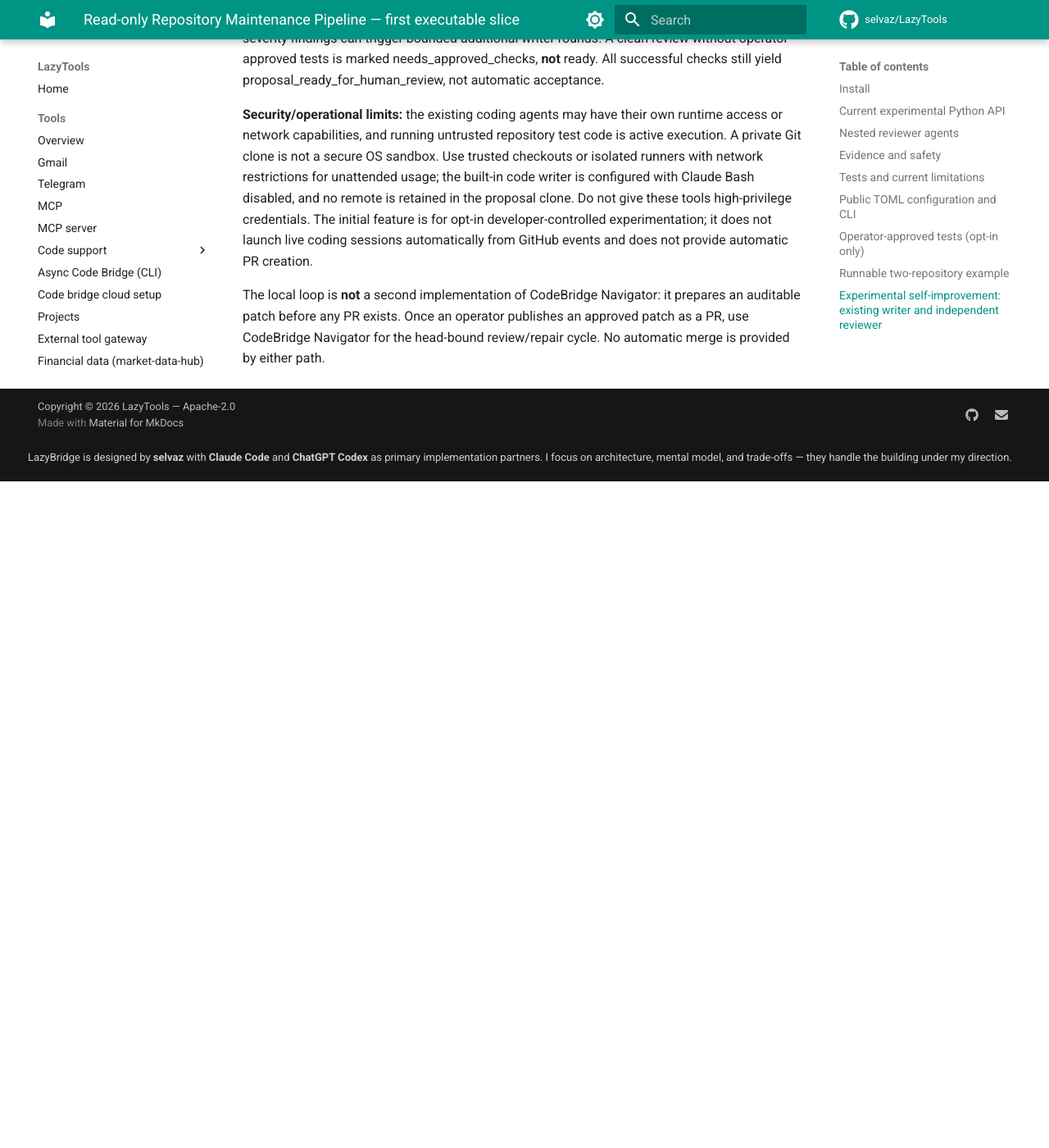
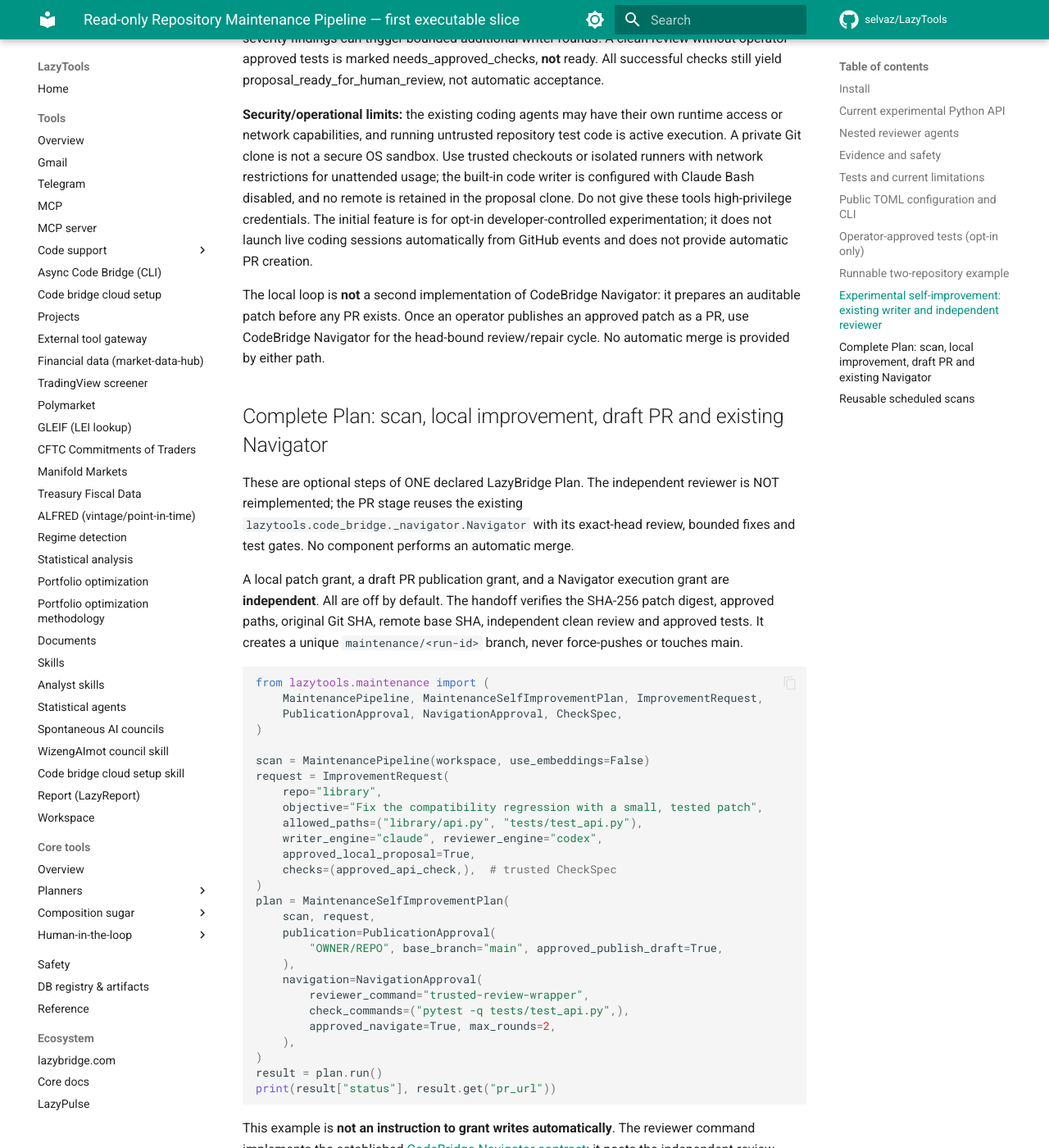
Before and after one commit to selvaz/LazyTools, an MkDocs documentation site: the page built from docs/maintenance.md, in a window 1280 px wide and 1400 px high, scrolled down 6216 px. Shown: the whole window at 82% size. Built offline with MkDocs 1.6.1 and Material for MkDocs 9.7.7, drawn with Linux system fonts in a browser that asks for light colours; comment, search, counter and statistics services are not loaded; before the commit the page ends 6803 px from its top, so only the background shows below that; some of the changed text lies outside the part shown.

Commit message:
docs(maintenance): document full opt-in Plan handoff and reusable scheduled scan

```diff
--- a/docs/maintenance.md
+++ b/docs/maintenance.md
@@ -214,3 +214,73 @@ The default approval is False and the operator must enumerate exact allowed chan
 **Security/operational limits:** the existing coding agents may have their own runtime access or network capabilities, and running untrusted repository test code is active execution. A private Git clone is not a secure OS sandbox. Use trusted checkouts or isolated runners with network restrictions for unattended usage; the built-in code writer is configured with Claude Bash disabled, and no remote is retained in the proposal clone. Do not give these tools high-privilege credentials. The initial feature is for opt-in developer-controlled experimentation; it does not launch live coding sessions automatically from GitHub events and does not provide automatic PR creation.
 
 The local loop is **not** a second implementation of CodeBridge Navigator: it prepares an auditable patch before any PR exists. Once an operator publishes an approved patch as a PR, use CodeBridge Navigator for the head-bound review/repair cycle. No automatic merge is provided by either path.
+
+
+## Complete Plan: scan, local improvement, draft PR and existing Navigator
+
+These are optional steps of ONE declared LazyBridge Plan. The independent
+reviewer is NOT reimplemented; the PR stage reuses the existing
+`lazytools.code_bridge._navigator.Navigator` with its exact-head review,
+bounded fixes and test gates. No component performs an automatic merge.
+
+A local patch grant, a draft PR publication grant, and a Navigator execution
+grant are **independent**. All are off by default. The handoff verifies the
+SHA-256 patch digest, approved paths, original Git SHA, remote base SHA,
+independent clean review and approved tests. It creates a unique
+`maintenance/<run-id>` branch, never force-pushes or touches main.
+
+~~~python
+from lazytools.maintenance import (
+    MaintenancePipeline, MaintenanceSelfImprovementPlan, ImprovementRequest,
+    PublicationApproval, NavigationApproval, CheckSpec,
+)
+
+scan = MaintenancePipeline(workspace, use_embeddings=False)
+request = ImprovementRequest(
+    repo="library",
+    objective="Fix the compatibility regression with a small, tested patch",
+    allowed_paths=("library/api.py", "tests/test_api.py"),
+    writer_engine="claude", reviewer_engine="codex",
+    approved_local_proposal=True,
+    checks=(approved_api_check,),  # trusted CheckSpec
+)
+plan = MaintenanceSelfImprovementPlan(
+    scan, request,
+    publication=PublicationApproval(
+        "OWNER/REPO", base_branch="main", approved_publish_draft=True,
+    ),
+    navigation=NavigationApproval(
+        reviewer_command="trusted-review-wrapper",
+        check_commands=("pytest -q tests/test_api.py",),
+        approved_navigate=True, max_rounds=2,
+    ),
+)
+result = plan.run()
+print(result["status"], result.get("pr_url"))
+~~~
+
+This example is **not an instruction to grant writes automatically**.
+The reviewer command implements the established
+[CodeBridge Navigator contract](code-bridge.md#navigator-r1-the-merge-ready-loop):
+it posts the independent-review marker to the PR and prints strict JSON
+with a reviewer_model and findings list. It must be supplied by trusted
+application code; neither TOML nor an LLM can supply it. Existing
+CodeBridge cloud fixes require valid authenticated provider configuration.
+
+The full GitHub publication/Navigator route has **not yet undergone a live
+authenticated author/reviewer test**. Local contract tests use a bare Git
+remote and fake GitHub CLI output. A test that passes locally is not proof
+that your credentials or external review wrapper work.
+
+For manual publication, omit publication/navigation and inspect the local
+patch first; use the existing CodeBridge Navigator after your usual PR
+workflow.
+
+## Reusable scheduled scans
+
+Copy [the GitHub Actions template](../examples/maintenance-readonly-action.yml)
+into your own workflow directory after pinning a trusted version. Its default
+permissions are `contents: read` and it creates only scan artifacts: no
+agent writes, PRs, merges or deployments. LazyCEO can invoke the same
+`MaintenancePipeline` Python object on its own schedule, without creating
+a second controller.
```
